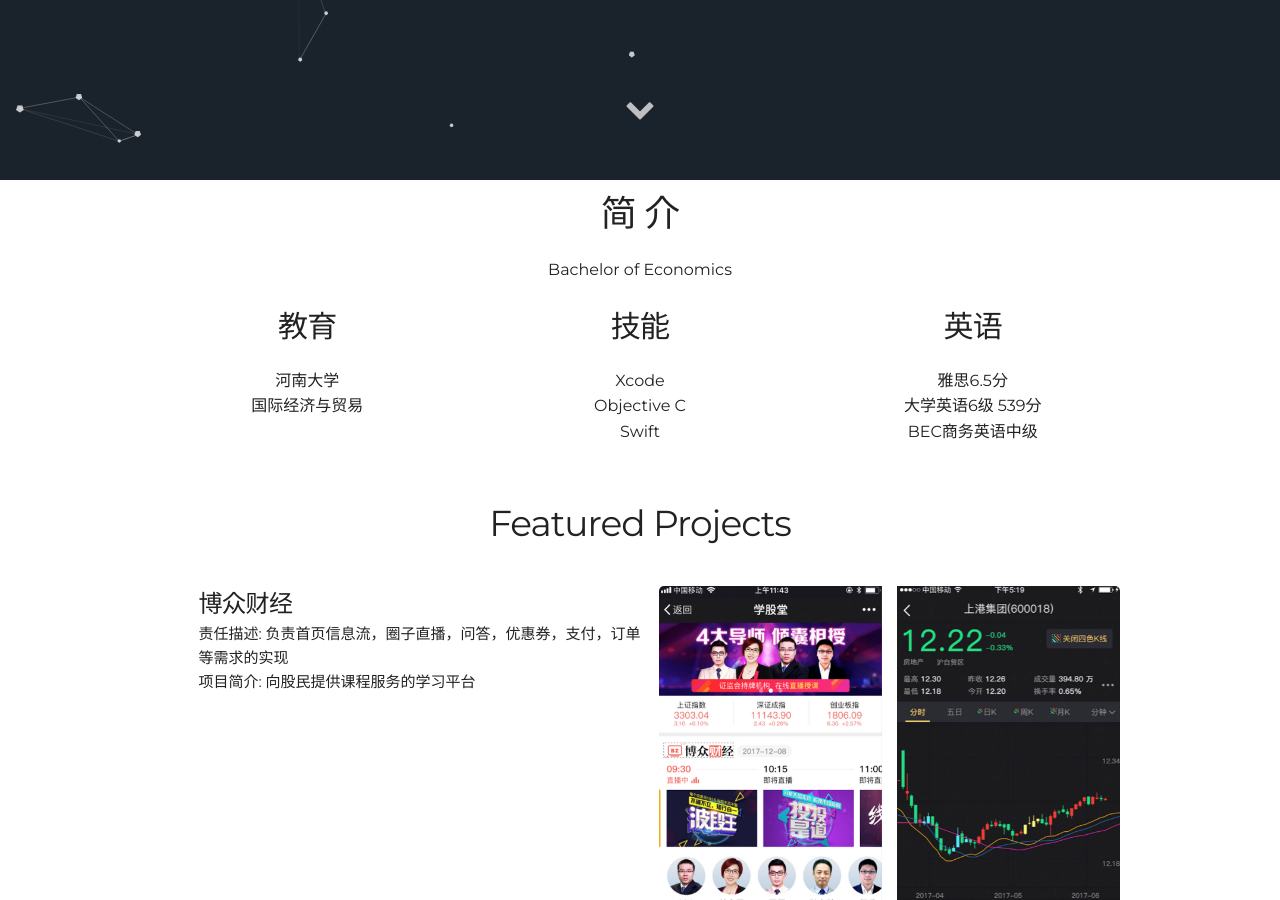
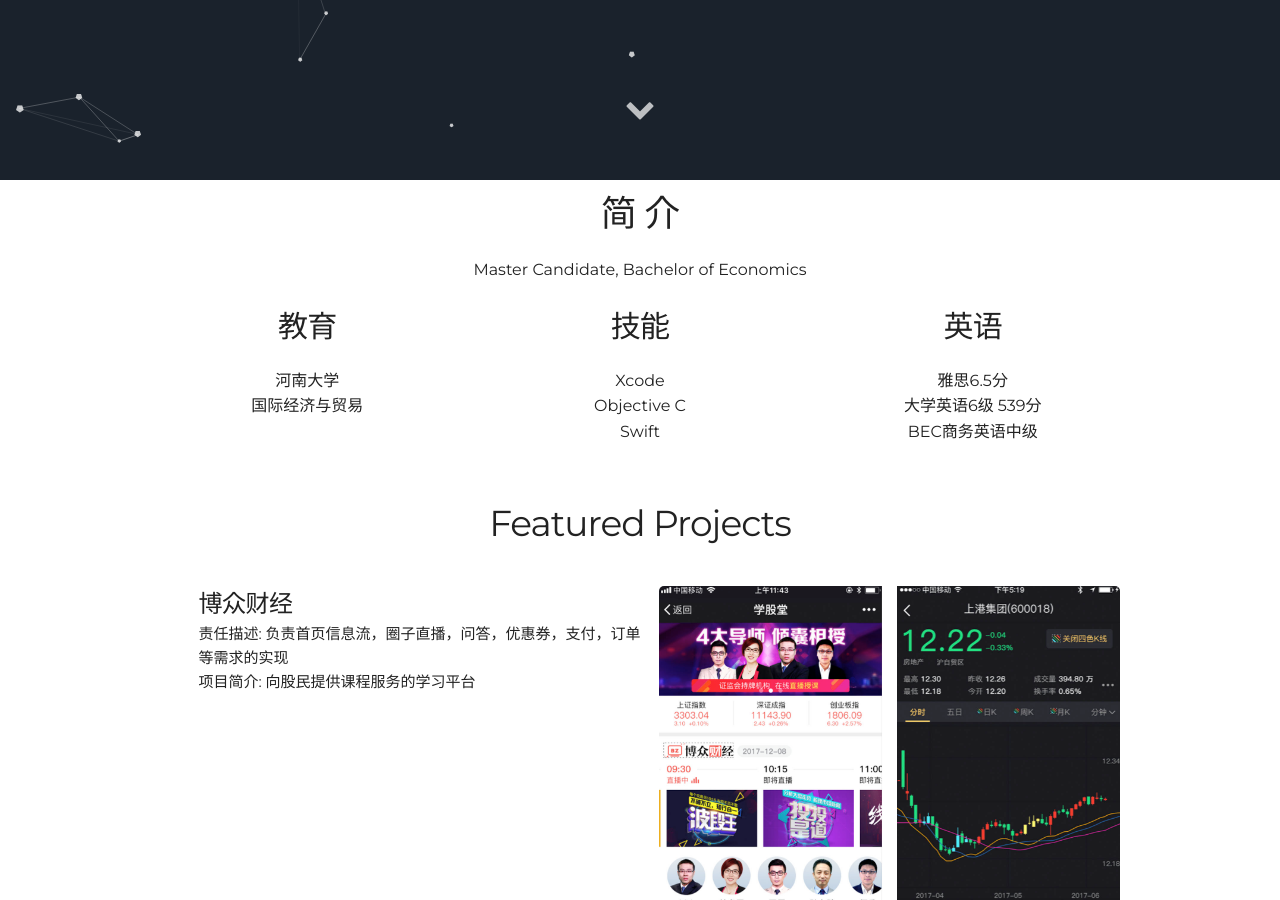
Before and after one commit to ChujieTian/ChujieTian.github.io, a Jekyll site: the page built from index.html, in a window 1280 px wide and 900 px high, scrolled down 727 px. Built offline with Jekyll 4.4.1, drawn with Linux system fonts in a browser that asks for light colours; a style sheet for code colours, icons or effects is not loaded.

Commit message:
Update _config.yml

```diff
--- a/_config.yml
+++ b/_config.yml
@@ -6,7 +6,7 @@ description:
 
 # User settings
 username: Chujie Tian
-user_description: Bachelor of Economics
+user_description: Master Candidate, Bachelor of Economics
 #user_title: Student
 email: tianchujie@outlook.com
 twitter_username: ChujieTian
```
